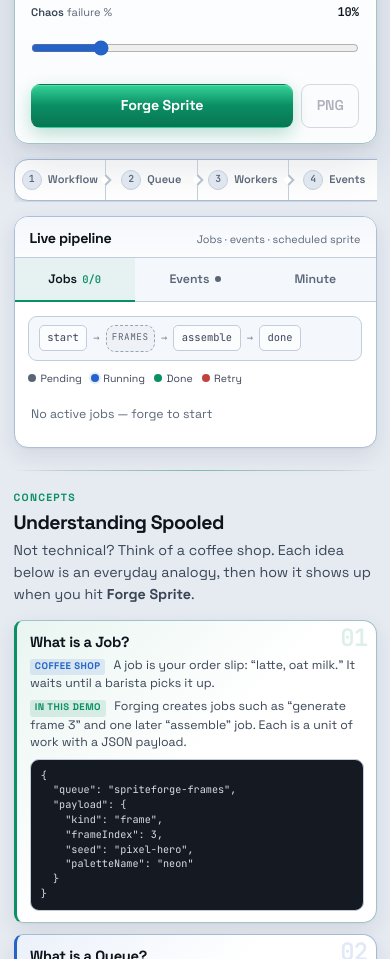
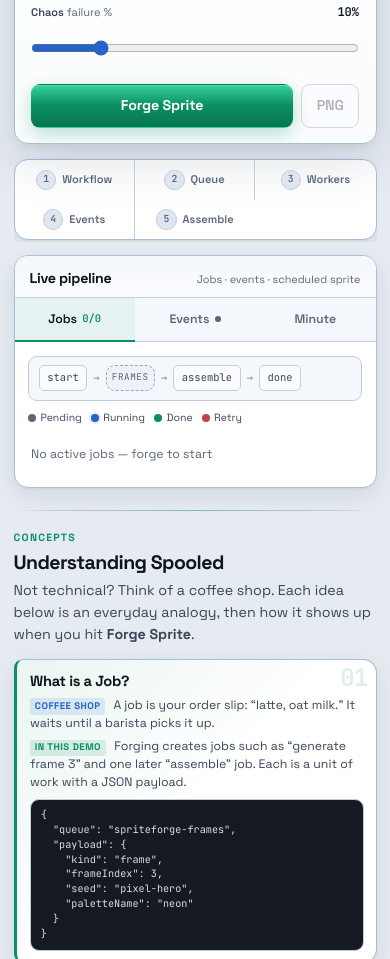
Before and after one commit to Spooled-Cloud/spooled-example-spriteforge, a website: page public/index.html in a window 390 px wide. Shown: the part 1111-2070 px from the top of the page. Drawn offline with Linux system fonts and the light colour scheme; no server answers.

Commit message:
fix(ui): stop the pipeline rail clipping its last two steps on phones
The rail carries `min-width: max-content` in its base rule and only resets it at
720px, so below that it held its natural 459px inside a ~363px column while the
`overflow: hidden` on the same rule clipped the remainder. Steps 4 (Events) and
5 (Assemble) were cut off with no way to scroll to them — the pipeline the demo
is explaining lost its last two stages on every phone.

Narrow widths now lay the rail out as a three-column grid, so the five steps
split 3 + 2 rather than wrapping 4 + 1 with an orphan, and the trailing borders
and the row chevrons are cleaned up for the wrapped shape. 720px and up is
untouched.

Verified 320/390/600/719 render two rows and 720/1024 a single row, with all
five steps inside the container at every width and no page overflow. Also swept
320-1440 in both themes for genuinely overlapping elements (excluding the
sticky forge bar, which overlays by design): none.

chore: release 1.0.17 — version surfaces moved together per DEPLOY.md.

```diff
--- a/k8s/base/kustomization.yaml
+++ b/k8s/base/kustomization.yaml
@@ -13,7 +13,7 @@ labels:
       app.kubernetes.io/managed-by: kustomize
       app.kubernetes.io/name: spooled-example-spriteforge
       app.kubernetes.io/component: example
-      app.kubernetes.io/version: "1.0.16"
+      app.kubernetes.io/version: "1.0.17"
 
 resources:
   - namespace.yaml
--- a/package.json
+++ b/package.json
@@ -1,6 +1,6 @@
 {
   "name": "spooled-example-spriteforge",
-  "version": "1.0.16",
+  "version": "1.0.17",
   "private": true,
   "type": "module",
   "description": "SpriteForge: an animated pixel-sprite generator powered by Spooled (jobs + workflows + workers + realtime)",
--- a/public/styles.css
+++ b/public/styles.css
@@ -1006,6 +1006,42 @@ kbd {
 @media (min-width: 720px) {
   .steps {
     min-width: 0;
+  }
+}
+
+/* Below 720px the base `min-width: max-content` held the rail at its natural
+   459px inside a ~363px column, and the `overflow: hidden` above clipped the
+   rest — steps 4 and 5 were cut off with no way to scroll to them. Wrap the
+   rail instead so every step of the pipeline stays reachable. */
+@media (max-width: 719px) {
+  /* Grid rather than wrapping flex: a wrapped rail packed 4 onto the first row
+     and orphaned "5 Assemble" alone on the second. Three columns splits the
+     five steps 3 + 2 predictably at every narrow width. */
+  .steps {
+    min-width: 0;
+    display: grid;
+    grid-template-columns: repeat(3, 1fr);
+  }
+
+  .step {
+    min-width: 0;
+    border-bottom: 1px solid var(--border);
+  }
+
+  /* Close the trailing edges the grid leaves behind. */
+  .step:nth-child(3n),
+  .step:last-child {
+    border-right: none;
+  }
+
+  .step:nth-last-child(-n + 2) {
+    border-bottom: none;
+  }
+
+  /* The chevron points along a row, so it lies about the order once the rail
+     wraps; the numbers already carry the sequence. */
+  .step:not(:last-child)::after {
+    display: none;
   }
 }
 
```
Also changed, not shown: 1 other file.
